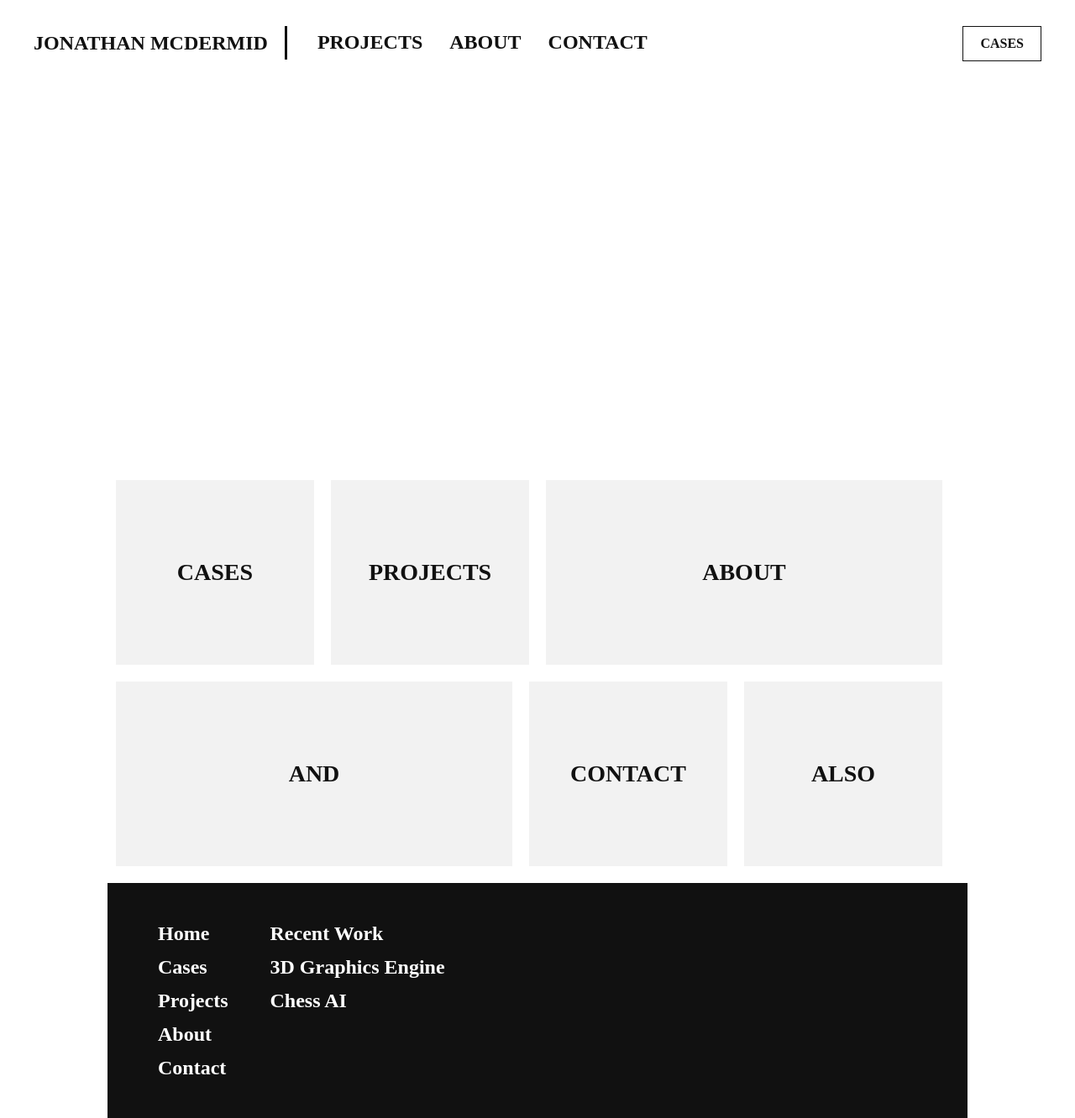
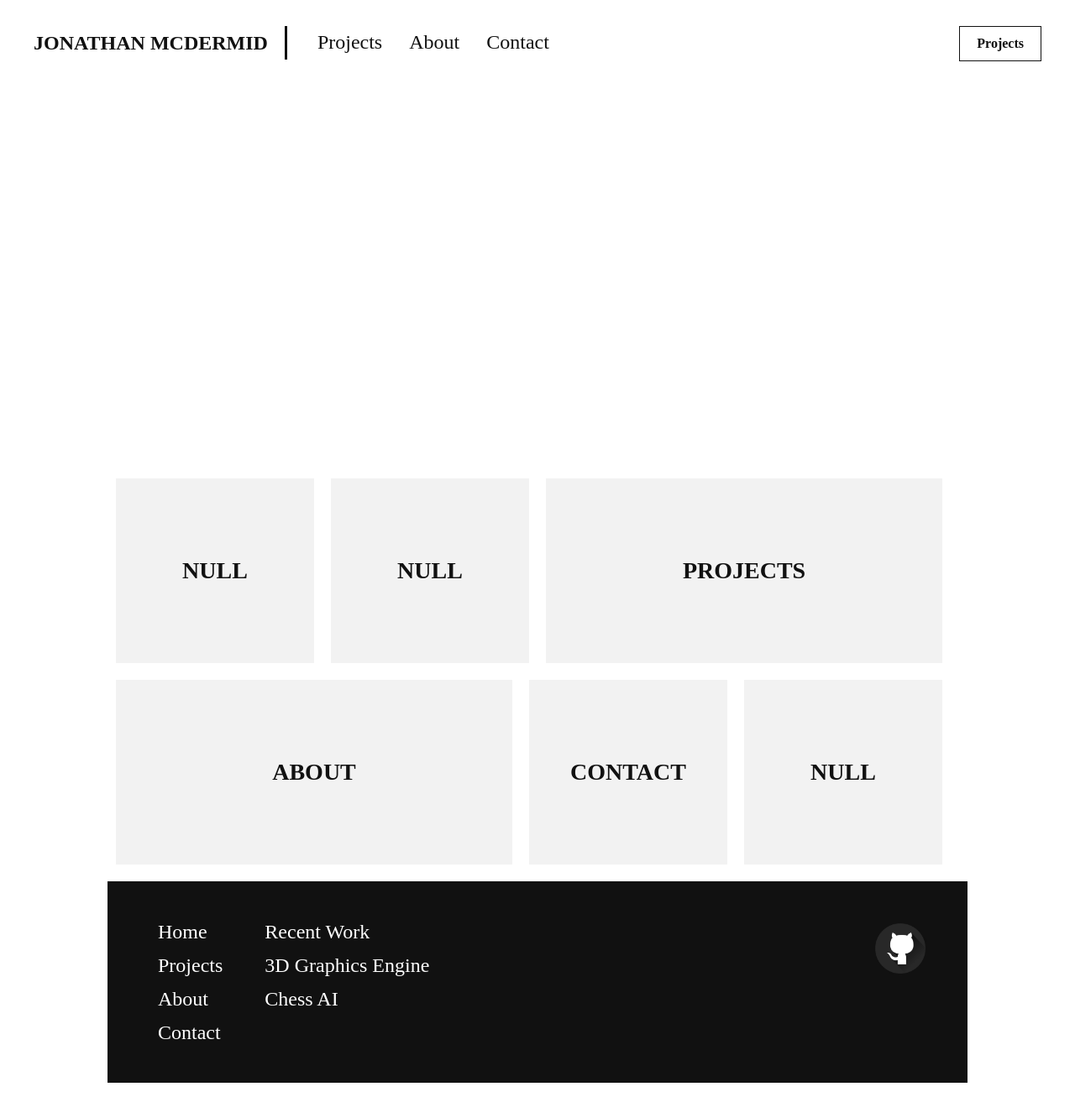
Before and after one commit to jonathanmcdermid/My-Website, a PHP site: page / in a window 1280 px wide. Shown: the whole page at 84% size. After the commit the page ends 1290 px from the top, so only its background shows below. Run offline with PHP 8.4, Linux system fonts and the light colour scheme; grey boxes are pictures that could not be loaded.

Commit message:
added pages

```diff
--- a/index.html
+++ b/index.html
@@ -15,7 +15,7 @@
                 <li><a href="about.html">About</a></li>
                 <li><a href="contact.html">Contact</a></li>
             </ul>
-            <a href="cases.html" class="header-cases">Cases</a>
+            <a href="projects.html" class="header-projects">Projects</a>
         </nav>
     </header>
     <main>
@@ -26,24 +26,24 @@
         </section>
         <div class="wrapper">
             <section class="index-links">
-                <a href="cases.html">
+                <a href="#">
                     <div class="index-boxlink-square">
-                        <h3>Cases</h3>
+                        <h3>NULL</h3>
+                    </div>
+                </a>
+                <a href="#">
+                    <div class="index-boxlink-square">
+                        <h3>NULL</h3>
                     </div>
                 </a>
                 <a href="projects.html">
-                    <div class="index-boxlink-square">
+                    <div class="index-boxlink-rectangle">
                         <h3>Projects</h3>
                     </div>
                 </a>
                 <a href="about.html">
                     <div class="index-boxlink-rectangle">
                         <h3>About</h3>
-                    </div>
-                </a>
-                <a href="#">
-                    <div class="index-boxlink-rectangle">
-                        <h3>And</h3>
                     </div>
                 </a>
                 <a href="contact.html">
@@ -53,7 +53,7 @@
                 </a>
                 <a href="#">
                     <div class="index-boxlink-square">
-                        <h3>Also</h3>
+                        <h3>NULL</h3>
                     </div>
                 </a>
             </section>
@@ -62,17 +62,21 @@
     <div class="wrapper">
         <footer>
             <ul class="footer-links-main">
-                <li><a href="#">Home</a></li>
-                <li><a href="#">Cases</a></li>
-                <li><a href="#">Projects</a></li>
-                <li><a href="#">About</a></li>
-                <li><a href="#">Contact</a></li>
+                <li><a href="index.html">Home</a></li>
+                <li><a href="projects.html">Projects</a></li>
+                <li><a href="about.html">About</a></li>
+                <li><a href="contact.html">Contact</a></li>
             </ul>
             <ul class="footer-links-recent-work">
                 <li><p>Recent Work</p></li>
-                <li><a href="#">3D Graphics Engine</a></li>
-                <li><a href="#">Chess AI</a></li>
+                <li><a href="https://github.com/jonathanmcdermid/Hopper-Chess-3D">3D Graphics Engine</a></li>
+                <li><a href="https://github.com/jonathanmcdermid/Hopper-Chess-Engine">Chess AI</a></li>
             </ul>
+            <div class="footer-sm">
+                <a href="https://github.com/jonathanmcdermid">
+                    <img src="images/githubIcon.png" alt="github icon">
+                </a>
+            </div>
         </footer>
     </div>
 </body>
--- a/style.css
+++ b/style.css
@@ -99,7 +99,15 @@
     text-decoration: none;
 }
 
+main {
+    padding-top: 100px;
+}
+
 header {
+    position: fixed;
+    top: 0px;
+    right: 0px;
+    left: 0px;
     background-color: #fff;
     width: 100%;
     height: 100px;
@@ -132,13 +140,12 @@
 
 header nav ul li a {
     font-family: 'Tw Cen MT';
-    font-weight: 900;
+    font-weight: 300;
     font-size: 24px;
     color: #111;
-    text-transform: uppercase;
 }
 
-header .header-cases{
+header .header-projects{
     display: none;
 }
 
@@ -161,13 +168,12 @@
        line-height: 60px;
    }
 
-   header .header-cases{
+   header .header-projects {
        display: block;
        font-family: 'Tw Cen MT';
        font-weight: 900;
        font-size: 16px;
        color: #111;
-       text-transform: uppercase;
        line-height: 40px;
        border: 1px solid #111;
        float: right;
@@ -210,7 +216,7 @@
 
 .index-links div h3 {
     font-family: 'Tw Cen MT';
-    font-weight: 900;
+    font-weight: 600;
     font-size: 28px;
     line-height: 100px;
     color: #111;
@@ -275,7 +281,7 @@
 
 footer ul li a {
     font-family: 'Tw Cen MT';
-    font-weight: 900;
+    font-weight: 400;
     font-size: 24px;
     color: #fff;
     line-height: 40px;
@@ -289,6 +295,16 @@
     display: none;
 }
 
+.footer-sm {
+    width: 80px;
+    float: right;
+}
+
+.footer-sm img{
+    width: 100%;
+    margin-bottom: 10px;
+}
+
 @media only screen and (min-width: 1024px) {
     .footer-links-recent-work {
         display: block;
@@ -300,7 +316,7 @@
 
     footer ul li p {
         font-family: 'Tw Cen MT';
-        font-weight: 900;
+        font-weight: 400;
         font-size: 24px;
         color: #fff;
         line-height: 40px;
```
Also changed, not shown: about.html (added, +44 -0 lines), contact.html (added, +44 -0 lines), projects.html (added, +44 -0 lines), .cpanel.yml, images/githubIcon.png (added), 1 other file.
